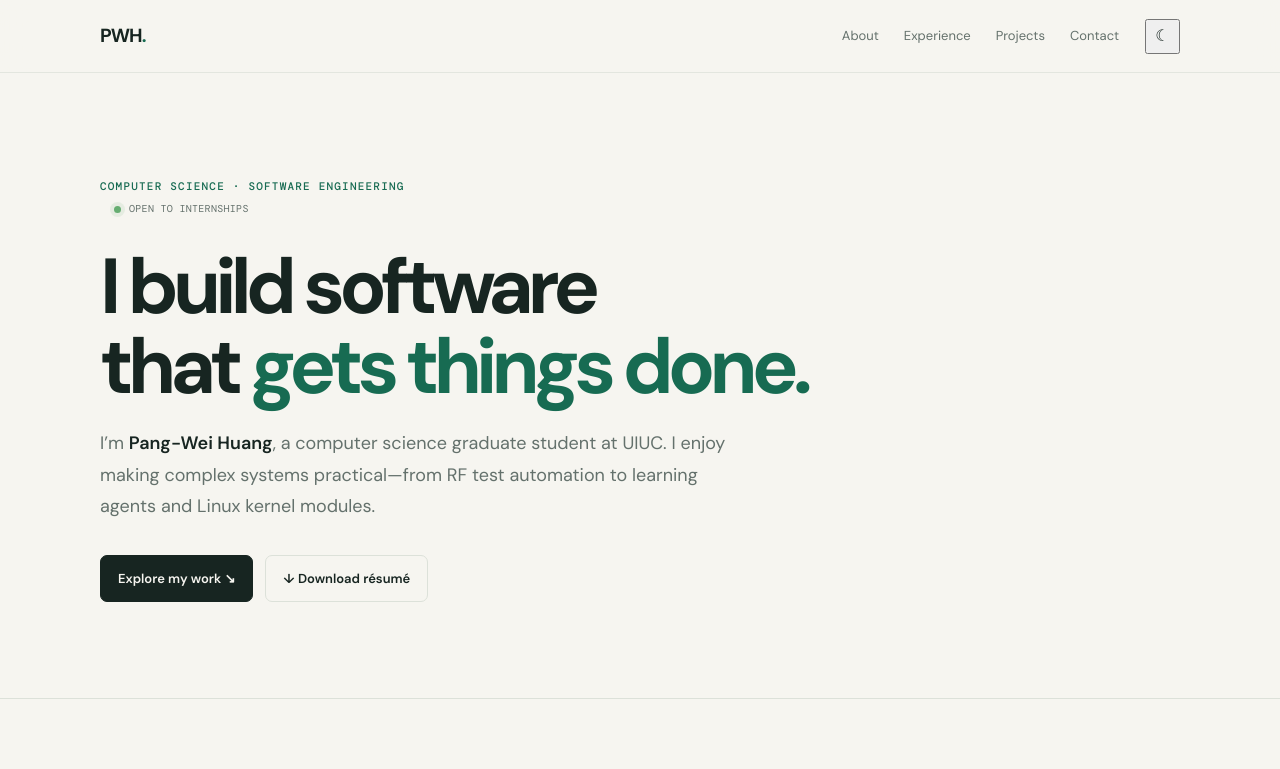
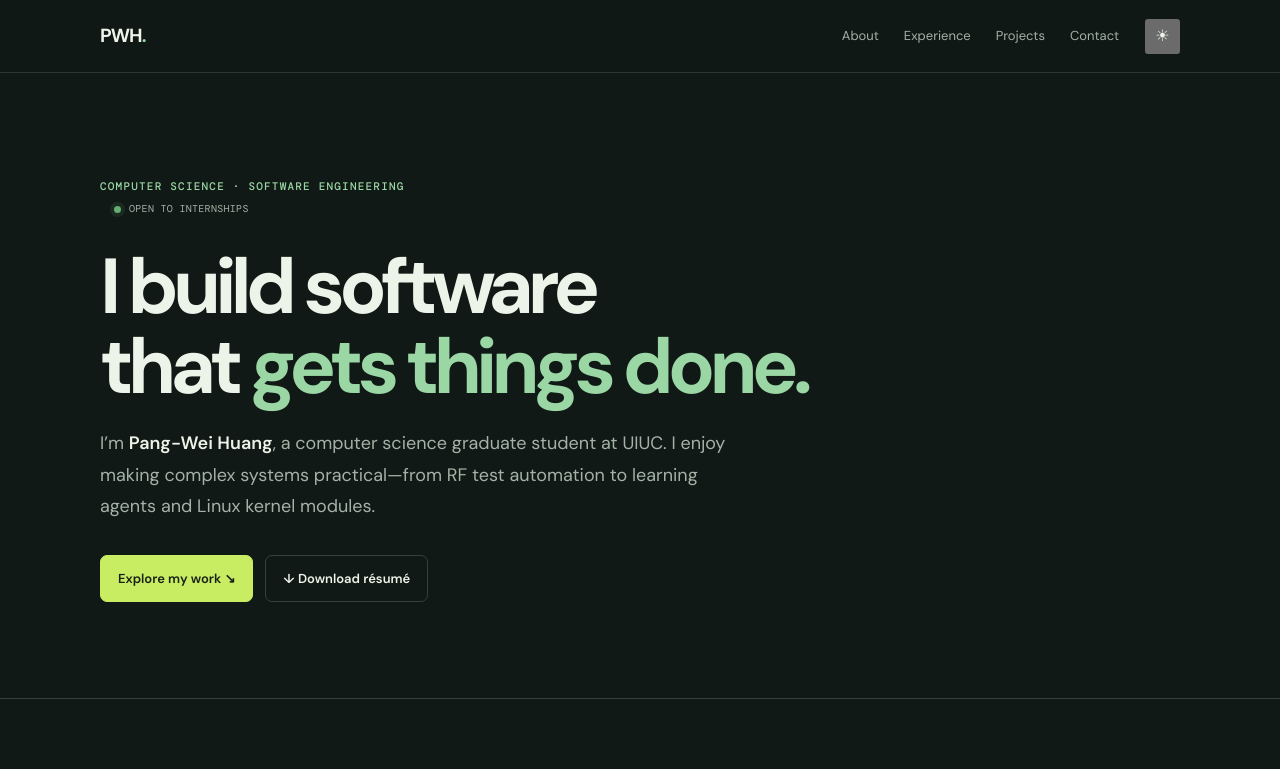
Before and after one commit to BrianHuangNTUCSIE/personal-webpage, a plain HTML site: page index.html in a window 1280 px wide. Shown: the top 769 px of the page. Drawn offline with nearby package versions, Linux system fonts and the light colour scheme.

Commit message:
Set dark theme as default

```diff
--- a/index.html
+++ b/index.html
@@ -1,9 +1,9 @@
 <!doctype html>
-<html lang="en">
+<html lang="en" data-theme="dark">
 <head>
   <meta charset="utf-8">
   <meta name="viewport" content="width=device-width, initial-scale=1">
-  <meta name="theme-color" content="#f6f5f0">
+  <meta name="theme-color" content="#111916">
   <meta name="description" content="Pang-Wei Huang — computer science graduate student at UIUC, software engineer, and builder of useful systems.">
   <title>Pang-Wei Huang — Software Engineer</title>
   <link rel="preconnect" href="https://fonts.googleapis.com">
@@ -18,7 +18,7 @@
   </style>
 </head>
 <body>
-  <header class="topbar"><div class="wrap nav"><a class="brand" href="#home">PWH<span>.</span></a><div class="nav-right"><nav class="nav-links" aria-label="Main navigation"><a href="#about">About</a><a href="#experience">Experience</a><a href="#projects">Projects</a><a href="#contact">Contact</a></nav><div class="controls"><button class="icon-btn" id="themeToggle" aria-label="Switch color theme" title="Switch color theme">☾</button></div></div></div></header>
+  <header class="topbar"><div class="wrap nav"><a class="brand" href="#home">PWH<span>.</span></a><div class="nav-right"><nav class="nav-links" aria-label="Main navigation"><a href="#about">About</a><a href="#experience">Experience</a><a href="#projects">Projects</a><a href="#contact">Contact</a></nav><div class="controls"><button class="icon-btn" id="themeToggle" aria-label="Switch color theme" title="Switch color theme">☀</button></div></div></div></header>
   <main id="home"><section class="wrap hero"><div><div class="eyebrow">Computer science · Software engineering</div><span class="status"><i class="pulse"></i><span>OPEN TO INTERNSHIPS</span></span><h1>I build software<br>that <em>gets things done.</em></h1><p class="hero-copy">I’m <strong>Pang-Wei Huang</strong>, a computer science graduate student at UIUC. I enjoy making complex systems practical—from RF test automation to learning agents and Linux kernel modules.</p><div class="hero-ctas"><a class="btn primary" href="#projects">Explore my work ↘</a><a class="btn" href="resume/resume_2027_taiwan.pdf" target="_blank" rel="noopener">↓ Download résumé</a></div></div></section>
   <section class="section" id="about"><div class="wrap"><div class="section-head"><div><div class="eyebrow">A little about me</div><h2>Curious by nature.</h2></div><span class="section-index">01 / 05</span></div><div class="about-grid"><div class="about-text"><p>I’m pursuing an MCS at the <strong>University of Illinois Urbana-Champaign</strong>, after earning my CS degree from National Taiwan University.</p><p>At Alifecom Technology, I built desktop tools and automated RF testing workflows that helped move engineering tests onto the production floor. Outside work, I explore systems programming and reinforcement learning.</p></div><div class="facts"><div class="fact"><b>3–5×</b><span>estimated testing throughput</span></div><div class="fact"><b>2</b><span>universities · UIUC & NTU</span></div><div class="fact"><b>3+</b><span>WPF applications maintained</span></div><div class="fact"><b>∞</b><span>things left to learn</span></div></div></div></div></section>
   <section class="section" id="experience"><div class="wrap"><div class="section-head"><div><div class="eyebrow">Where I’ve contributed</div><h2>Experience.</h2></div><span class="section-index">02 / 05</span></div><div class="timeline"><article class="entry"><div class="date">AUG 2025 — JUL 2026</div><div><h3>Alifecom Technology</h3><div class="sub">Assistant Engineer · R&D Department</div><ul><li>Developed and maintained 3–4 WPF (C#/XAML) applications for wireless equipment control and RF testing; refactored shared code to separate UI and device-control logic.</li><li>Automated RF test procedures using I²C, Arduino, serial communication, and Keysight instruments controlled over SCPI/TCP.</li><li>Helped factory operators run tests at production scale, with an estimated 3–5× increase in testing throughput.</li><li>Deployed GitLab CE and a Windows Runner for WPF builds; set up scheduled backups with retention policies.</li></ul></div></article></div></div></section>
```
